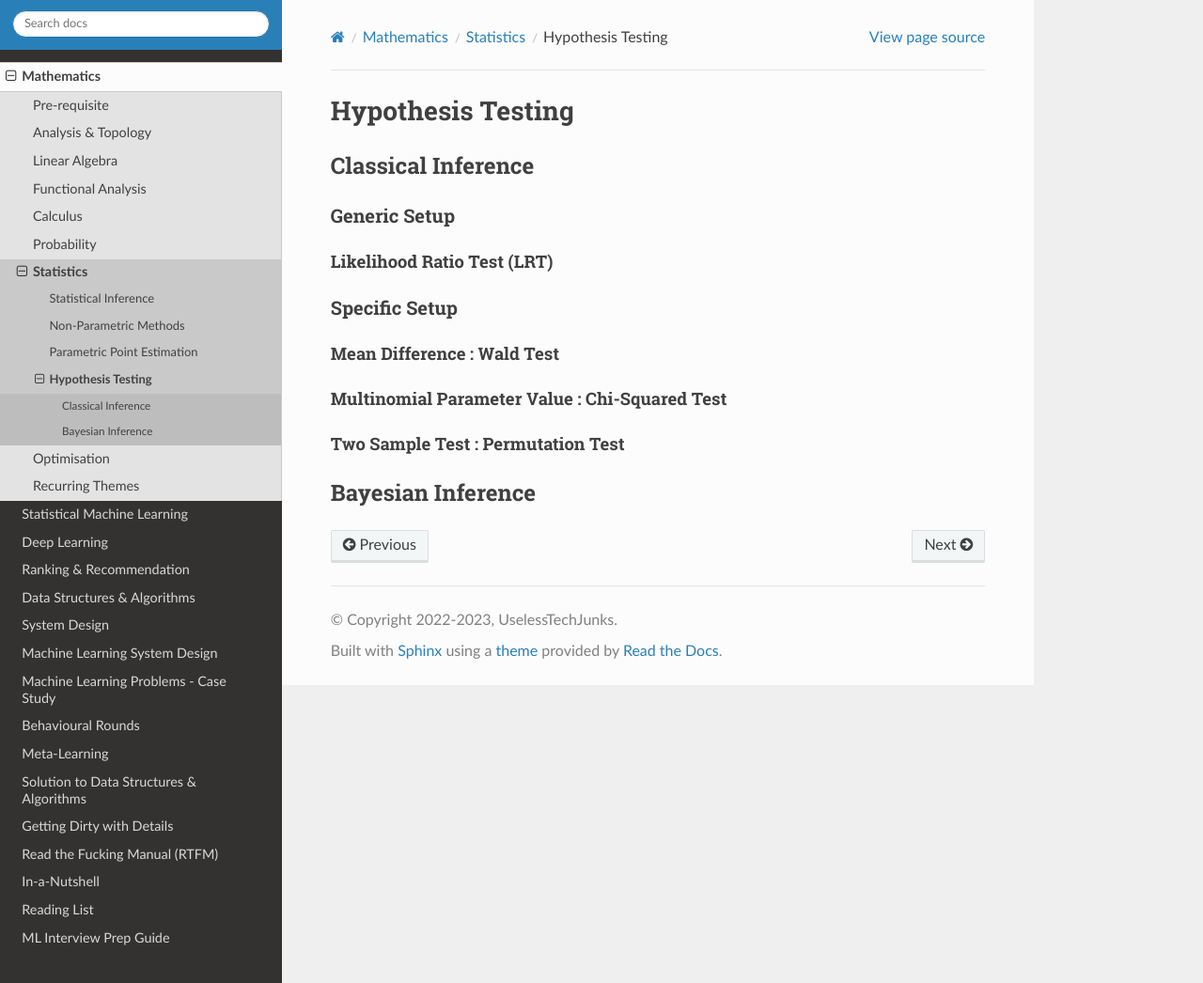
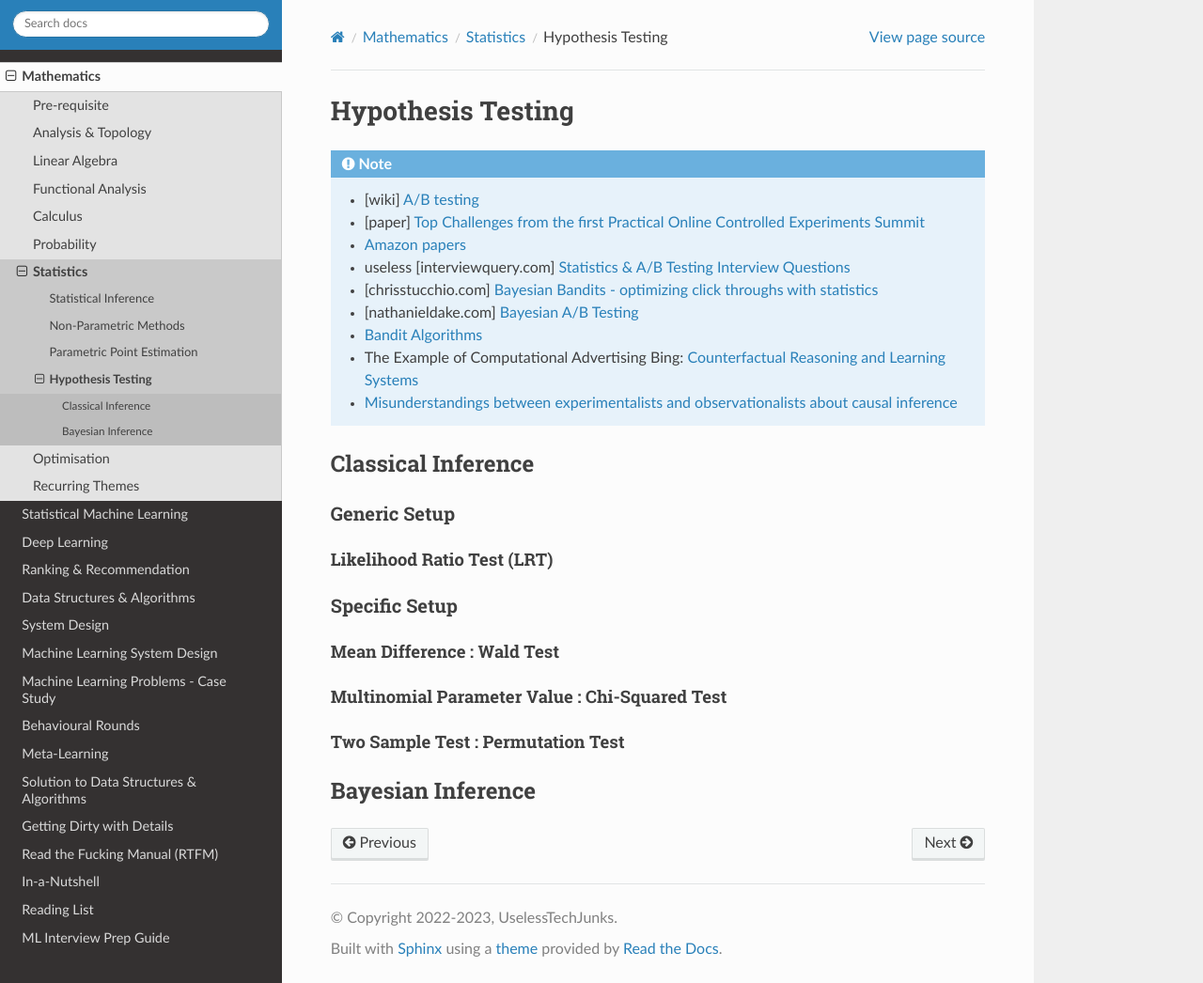
Before and after one commit to uselesstechjunks/leetcode, a Sphinx documentation site: the page built from docs/source/math/stat/hyp.rst, in a window 1280 px wide and 1046 px high. Shown: the whole window at 94% size. Built offline with Sphinx 7.4.7 and the Read the Docs theme 2.0.0, drawn with Linux system fonts in a browser that asks for light colours.

Commit message:
Update hyp.rst (#254)
* Update hyp.rst

* Update hyp.rst

* Update hyp.rst

* Update hyp.rst

```diff
--- a/docs/source/math/stat/hyp.rst
+++ b/docs/source/math/stat/hyp.rst
@@ -1,6 +1,17 @@
 ###################################################################################
 Hypothesis Testing
 ###################################################################################
+
+.. note::
+	* [wiki] `A/B testing <https://en.wikipedia.org/wiki/A/B_testing>`_
+	* [paper] `Top Challenges from the first Practical Online Controlled Experiments Summit <https://assets.amazon.science/aa/77/f51fed7541779e7844c64933799e/top-challenges-from-the-first-practical-online-controlled-experiments-summit.pdf>`_
+	* `Amazon papers <https://www.amazon.science/tag/a-b-testing>`_
+	* useless [interviewquery.com] `Statistics & A/B Testing Interview Questions <https://www.interviewquery.com/p/statistics-ab-testing-interview-questions>`_
+	* [chrisstucchio.com] `Bayesian Bandits - optimizing click throughs with statistics <https://www.chrisstucchio.com/blog/2013/bayesian_bandit.html>`_
+	* [nathanieldake.com] `Bayesian A/B Testing <https://www.nathanieldake.com/Machine_Learning/08-Bayesian_Machine_Learning-02-Bayesian-AB-Testing.html>`_
+	* `Bandit Algorithms <https://ece.iisc.ac.in/~aditya/E1245_Online_Prediction_Learning_F2018/lattimore-szepesvari18bandit-algorithms.pdf>`_
+	* The Example of Computational Advertising Bing: `Counterfactual Reasoning and Learning Systems <https://arxiv.org/abs/1209.2355>`_
+	* `Misunderstandings between experimentalists and observationalists about causal inference <https://dash.harvard.edu/bitstream/handle/1/4142695/King_Misunderstandings.pdf?sequence=2&isAllowed=y>`_
 
 ***********************************************************************************
 Classical Inference
```
